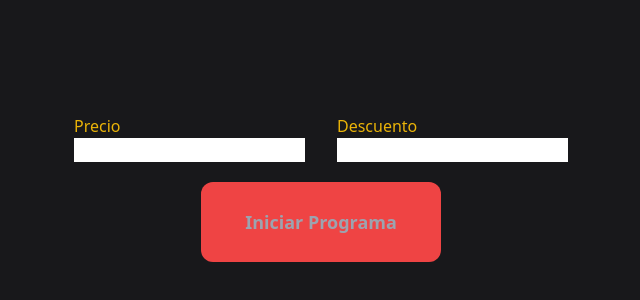
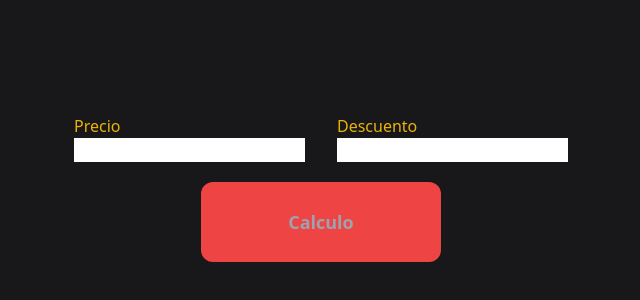
Before and after one commit to Riblast/Discounts_Page_JS, a website with bundled scripts: page index.html in a window 1280 px wide. Shown: the part 212-512 px from the top of the page, without its empty margins (319-959 px from the left). Built offline with nearby package versions, Linux system fonts and the light colour scheme; files whose address does not match are found by name.

Commit message:
corrigiendo error sweet alert

```diff
--- a/index.html
+++ b/index.html
@@ -24,7 +24,7 @@
                 </div>
             </section>
             <div class="flex flex-col items-center align-middle mt-5">
-                <button type="button" onclick="calcularDescuento()" class="bg-red-500 w-60 h-20 rounded-xl font-bold text-lg text-gray-400">Iniciar Programa</button>
+                <button type="button" onclick="calcularDescuento()" class="bg-red-500 w-60 h-20 rounded-xl font-bold text-lg text-gray-400">Calculo</button>
             </div>
         </section>
     </main>
--- a/javascript/script.js
+++ b/javascript/script.js
@@ -1,3 +1,4 @@
+import Swal from 'sweetalert2'
 
 function calcularDescuento() {
 
```
